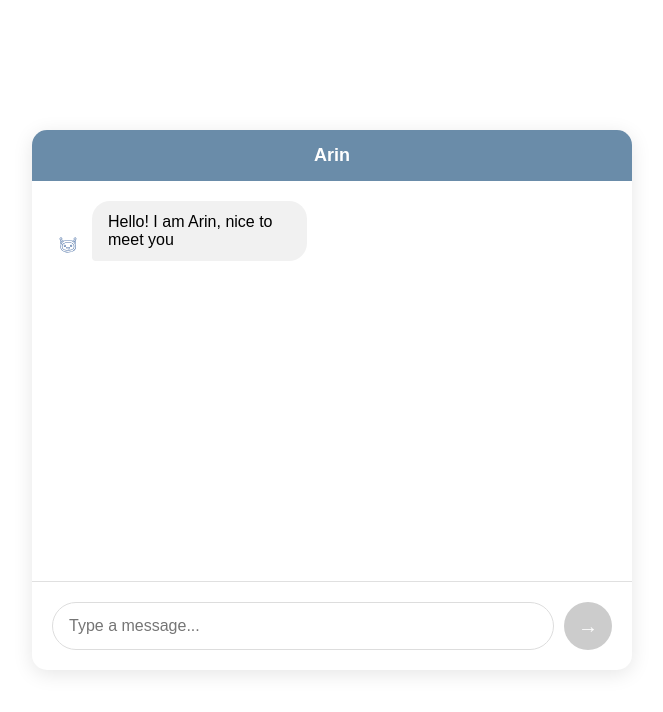
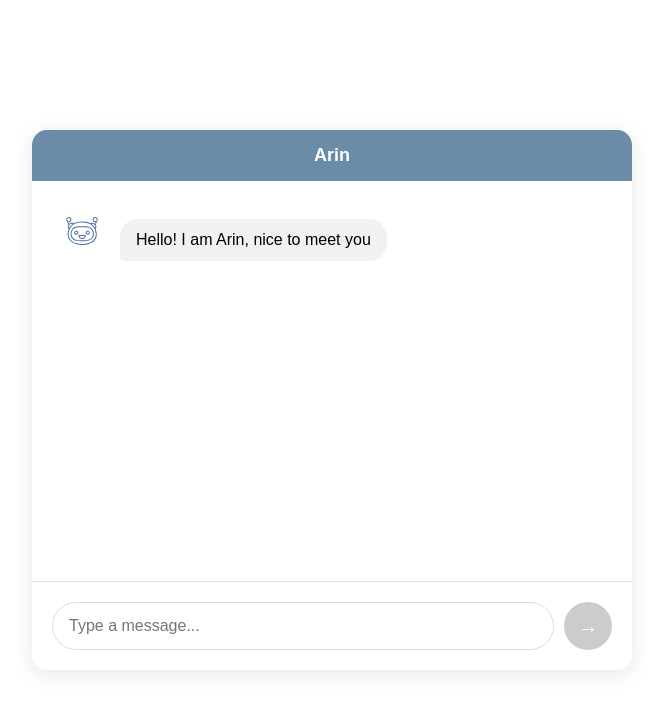
Before and after one commit to Asong2002/Emotional-AI, a Next.js app: page / in a window 1280 px wide. Shown: the top 712 px of the page, without its empty margins (308-971 px from the left). Built offline with nearby package versions, Linux system fonts and the light colour scheme.

Commit message:
Update globals.css

```diff
--- a/app/globals.css
+++ b/app/globals.css
@@ -61,8 +61,8 @@ body {
 }
 
 .message-avatar {
-  width: 32px;
-  height: 32px;
+  width: 60px;
+  height: 60px;
   flex-shrink: 0;
   position: relative;
   transition: all 0.3s ease;
@@ -98,13 +98,13 @@ body {
 }
 
 .message-avatar::before {
-  top: 20px;
-  left: 2px;
+  top: 30px;
+  left: 4px;
 }
 
 .message-avatar::after {
-  top: 20px;
-  right: 2px;
+  top: 30px;
+  right: 4px;
 }
 
 @keyframes blush-animation {
@@ -144,7 +144,6 @@ body {
 }
 
 .message {
-  max-width: 70%;
   padding: 12px 16px;
   border-radius: 18px;
   word-wrap: break-word;
@@ -164,6 +163,8 @@ body {
   background: #f1f1f1;
   border-bottom-left-radius: 4px;
   position: relative;
+  max-width: 85%;
+  min-width: fit-content;
 }
 
 .input-container {
```
